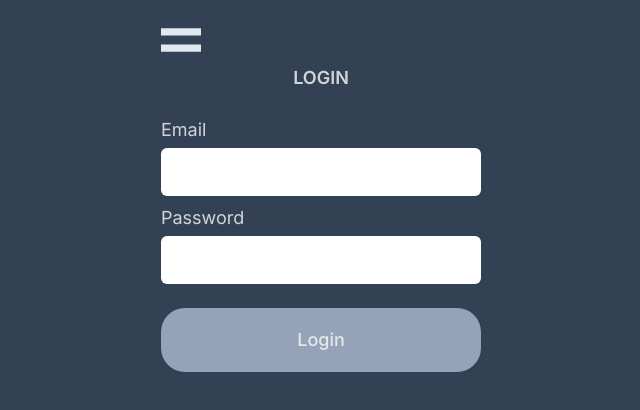
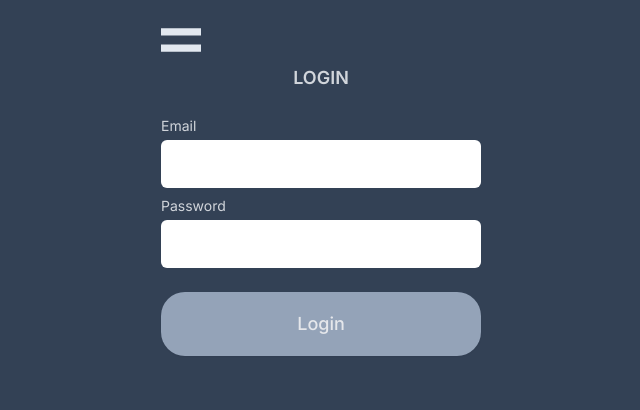
Before and after one commit to vitor-afonso/budget-manager-nextjs, a Next.js app: page /login in a window 1280 px wide. Shown: the top 410 px of the page, without its empty margins (319-959 px from the left). Built offline with nearby package versions, Linux system fonts and the light colour scheme.

Commit message:
Update text size

```diff
--- a/src/components/InputDate.tsx
+++ b/src/components/InputDate.tsx
@@ -13,7 +13,7 @@ const InputDate = ({ register, errors, inputName, monthDate }: Props) => {
   return (
     <div>
       <label className='text-lg capitalize'>
-        Date
+        <p className='text-sm text-gray-300'>Date</p>
         {/* div to fix safari not applying w-full to input */}
         <div className='w-[284px]'>
           <input
--- a/src/components/InputText.tsx
+++ b/src/components/InputText.tsx
@@ -12,7 +12,7 @@ const InputText = ({ register, errors, inputName, inputType, inputRules }: Props
   return (
     <div>
       <label className='text-gray-300 text-lg capitalize'>
-        {inputName}
+        <p className='text-sm'>{inputName}</p>
         <input
           type={inputType}
           {...register(inputName, inputRules)}
```
